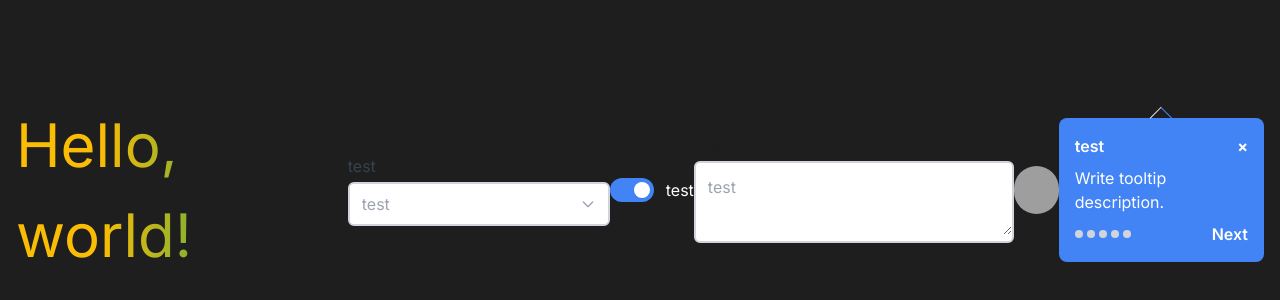
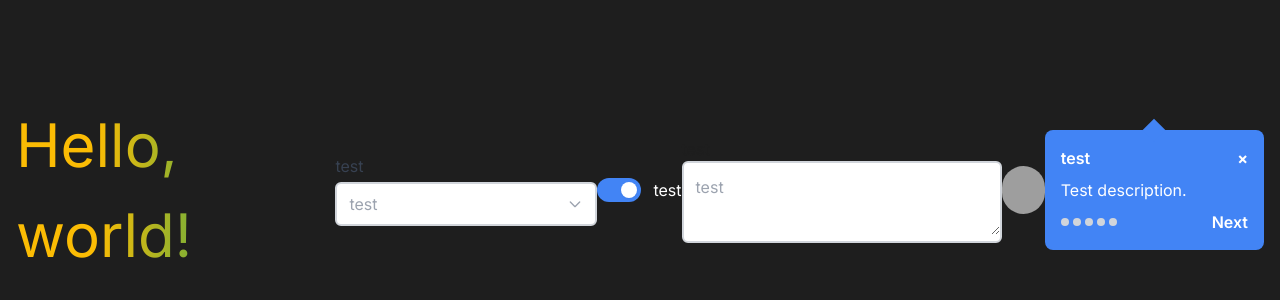
Before and after one commit to GdscCpp/socal-gd-website, a Next.js app: page /test in a window 1280 px wide. Shown: the part 210-510 px from the top of the page. Built offline with nearby package versions, Linux system fonts and the light colour scheme; grey boxes are pictures that could not be loaded.

Commit message:
avatar, tooltip, and text area style changes

```diff
--- a/src/app/test/page.tsx
+++ b/src/app/test/page.tsx
@@ -24,7 +24,7 @@ export default function Page() {
       <Textarea label="test" value="test" onChange={() => {}} />
       <Avatar src="https://avatars.githubusercontent.com/u/472312" alt="test" />
       <Chip label="test" />
-      <Tooltip label="test" />
+      <Tooltip label="test" description="Test description." />
     </div>
   );
 }
--- a/src/components/Avatar.tsx
+++ b/src/components/Avatar.tsx
@@ -3,7 +3,7 @@ import React from "react";
 interface AvatarProps {
   src: string;
   alt: string;
-  size?: "small" | "medium" | "large";
+  size?: "medium" | "large";
   className?: string;
 }
 
@@ -14,9 +14,8 @@ export default function Avatar({
   className,
 }: AvatarProps) {
   const sizeClasses = {
-    small: "w-8 h-8",
     medium: "w-12 h-12",
-    large: "w-16 h-16",
+    large: "w-14 h-14",
   };
 
   return (
--- a/src/components/Tooltip.tsx
+++ b/src/components/Tooltip.tsx
@@ -2,31 +2,62 @@ import React from "react";
 
 interface TooltipProps {
   label: string;
+  description: string;
+  position?: "top" | "bottom" | "left" | "right";
+  variant?: "start" | "center" | "end";
   className?: string;
 }
 
-export default function Tooltip({ label, className }: TooltipProps) {
-  const isDarkMode = className?.includes("dark");
-  const themeClasses = isDarkMode
-    ? "bg-gray-800 text-white"
-    : "bg-blue-500 text-white";
-  const pointerClasses = isDarkMode ? "border-t-gray-800" : "border-t-blue-500";
+export default function Tooltip({
+  label,
+  description,
+  position = "top",
+  variant = "center",
+  className,
+}: TooltipProps) {
+  const arrowPositionClasses = {
+    top: {
+      start: "top-0 left-3 transform -translate-y-1/2 rotate-45",
+      center:
+        "top-0 left-1/2 transform -translate-y-1/2 -translate-x-1/2 rotate-45",
+      end: "top-0 right-3 transform -translate-y-1/2 rotate-45",
+    },
+    bottom: {
+      start: "bottom-0 left-3 transform translate-y-1/2 rotate-45",
+      center:
+        "bottom-0 left-1/2 transform translate-y-1/2 -translate-x-1/2 rotate-45",
+      end: "bottom-0 right-3 transform translate-y-1/2 rotate-45",
+    },
+    left: {
+      start: "left-0 top-3 transform -translate-x-1/2 rotate-45",
+      center:
+        "left-0 top-1/2 transform -translate-x-1/2 -translate-y-1/2 rotate-45",
+      end: "left-0 bottom-3 transform -translate-x-1/2 rotate-45",
+    },
+    right: {
+      start: "right-0 top-3 transform translate-x-1/2 rotate-45",
+      center:
+        "right-0 top-1/2 transform translate-x-1/2 -translate-y-1/2 rotate-45",
+      end: "right-0 bottom-3 transform translate-x-1/2 rotate-45",
+    },
+  };
+
+  const colors = "bg-blue-500 dark:bg-gray-800";
 
   return (
-    <div className={`relative p-4 rounded-lg ${themeClasses} ${className}`}>
-      <div className="absolute -top-2 left-1/2 transform -translate-x-1/2 w-4 h-4">
-        <div
-          className={`w-4 h-4 transform rotate-45 ${pointerClasses} border-t border-l`}
-        ></div>
-      </div>
+    <div
+      className={`relative p-4 w-60 rounded-lg text-white ${colors} ${className}`}
+    >
+      <div
+        className={`absolute w-4 h-4 ${colors} ${arrowPositionClasses[position][variant]}`}
+      ></div>
       <div className="flex justify-between items-center mb-2">
         <h3 className="font-semibold">{label}</h3>
         <button className="text-xl font-bold">×</button>
       </div>
-      <p className="mb-2">Write tooltip description.</p>
+      <p className="mb-2">{description}</p>
       <div className="flex justify-between items-center">
         <div className="flex space-x-1">
-          {/* Temporary solution */}
           {Array(5)
             .fill(0)
             .map((_, i) => (
--- a/src/components/input/Textarea.tsx
+++ b/src/components/input/Textarea.tsx
@@ -53,7 +53,7 @@ export default function Textarea({
       onMouseLeave={() => setIsHovered(false)}
     >
       <label
-        className={`block ${fontSizes[size]} text-dark-400 dark:text-gray-100 font-medium rounded-md`}
+        className={`block ${fontSizes[size]} text-dark-400 dark:text-gray-100 rounded-md`}
       >
         {label} {required && <span className="text-red-500">*</span>}
       </label>
```
